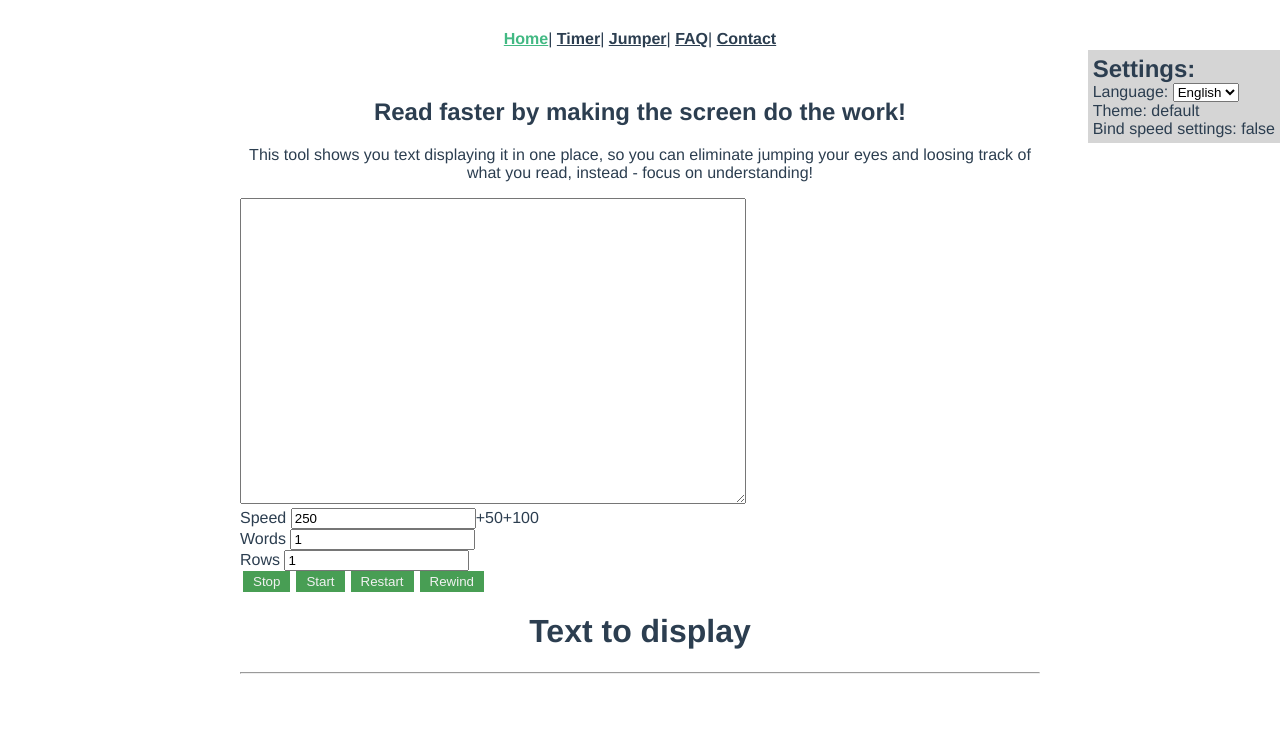
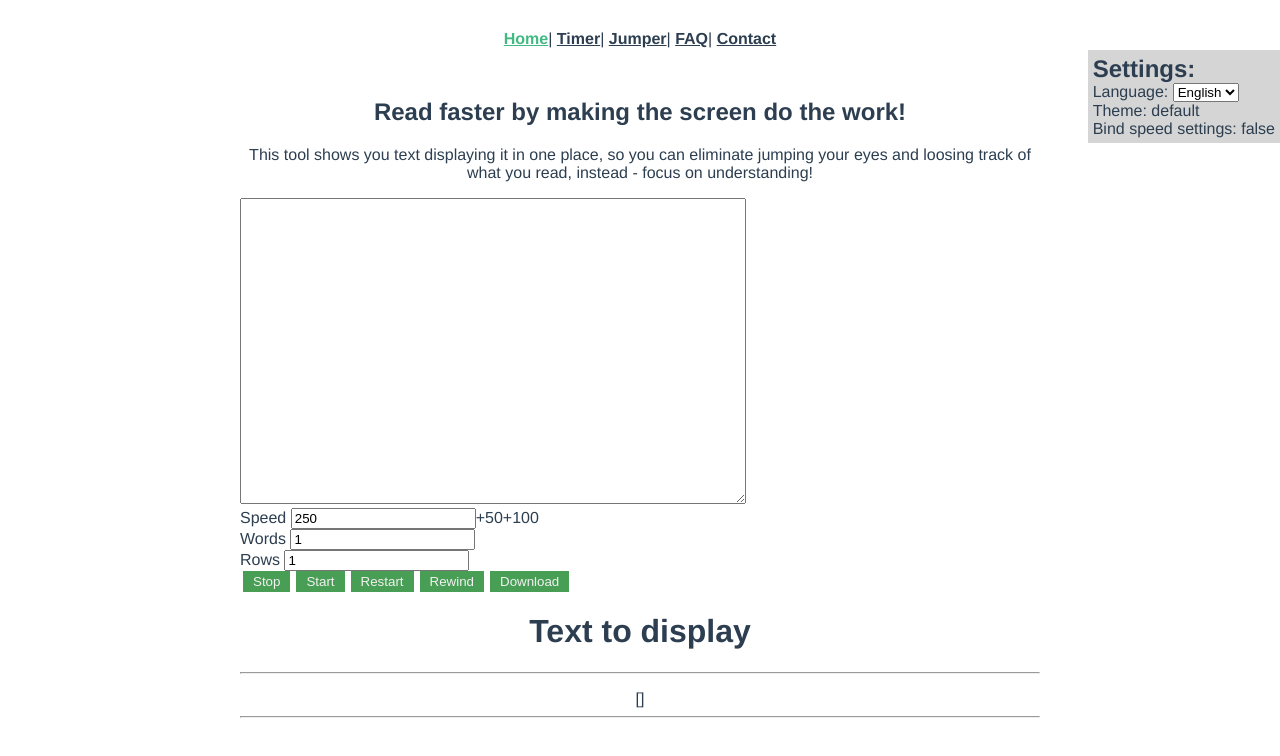
Before and after one commit to michalmietlinski/fastread.github.io, a Vue app in the folder fast-read/: page /#/ in a window 1280 px wide. Shown: the top 756 px of the page. Built offline with nearby package versions, Linux system fonts and the light colour scheme.

Commit message:
RSS + some small items attached

```diff
--- a/fast-read/package.json
+++ b/fast-read/package.json
@@ -8,6 +8,7 @@
     "lint": "vue-cli-service lint"
   },
   "dependencies": {
+    "rss-parser": "^3.6.3",
     "vue": "^2.5.22",
     "vue-router": "^3.0.1",
     "vuex": "^3.0.1"
--- a/fast-read/src/components/Main.vue
+++ b/fast-read/src/components/Main.vue
@@ -27,6 +27,7 @@
         <button v-on:click="start()">{{copy.menu  ? copy.controls.start: ''}}</button>
         <button v-on:click="restart()">{{copy.menu  ? copy.controls.restart: ''}}</button>
         <button v-on:click="rewind()">{{copy.menu  ? copy.controls.rewind: ''}}</button>
+                <button v-on:click="download()">Download</button>
 
       </div>
     </div>
@@ -34,11 +35,21 @@
       <h1 v-for="line in readtext.split('$#$')" v-bind:key="line">{{line}}</h1>
     </div>
     <hr>
+     <ul>
+         <li v-for="(item, index) in availableArticles" v-bind:key="index">
+           {{item.title}}
+           {{item.pubDate}}
+         </li>
+         </ul>
+    {{this.availableArticles}}
+    <hr>
   </div>
 </template>
 
 <script>
 import {mapState} from 'vuex';
+import RSSParser from 'rss-parser' ;
+
 export default {
   name: "Main",
   data: () => ({
@@ -49,7 +60,8 @@ export default {
     wordcount: 0,
     splitted: [],
     currentplay: "",
-    playing: false
+    playing: false,
+    availableArticles: []
   }),
   computed: {
       ...mapState([
@@ -137,6 +149,18 @@ export default {
       this.$store.dispatch('setSpeed',this.speed+speed )
 
     },
+    download() {
+      let parser = new RSSParser();
+      const CORS_PROXY = "https://cors-anywhere.herokuapp.com/"
+
+        parser.parseURL(CORS_PROXY + 'https://www.reddit.com/.rss', (err, feed) => {
+          console.log(feed.title);
+          feed.items.forEach((entry) => {
+            console.log(entry)
+            this.availableArticles.push(entry)
+          })
+        })
+    }
   }
 };
 </script>
```
Also changed, not shown: 1 other file (tests, documents, lock files or other folders).
